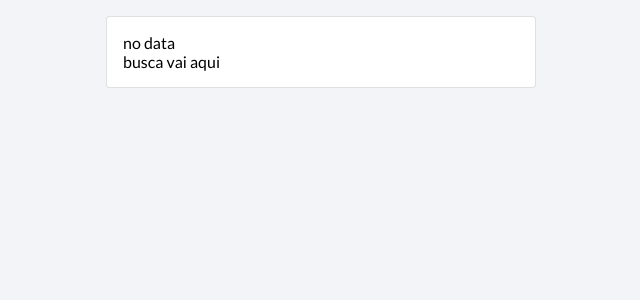
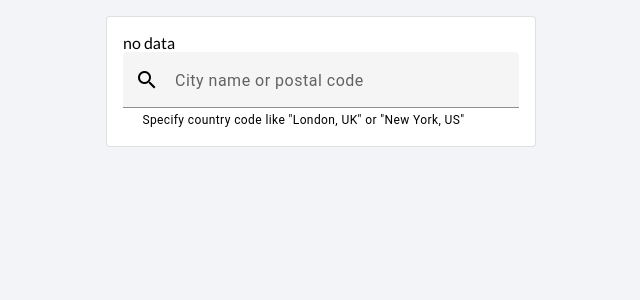
Before and after one commit to ortegavan/weather, an Angular app: page / in a window 1280 px wide. Shown: the top 300 px of the page, without its empty margins (319-959 px from the left). Built offline with nearby package versions, Linux system fonts and the light colour scheme; no server answers.

Commit message:
feat: criado componente para busca de localidade

```diff
--- a/src/app/app.component.html
+++ b/src/app/app.component.html
@@ -2,9 +2,7 @@
     <mat-card appearance="outlined">
         <mat-card-content>
             <app-current-weather></app-current-weather>
-            <div>
-                busca vai aqui
-            </div>
+            <app-city-search></app-city-search>
         </mat-card-content>
     </mat-card>
 </div>
--- /dev/null
+++ b/src/app/city-search/city-search.component.css
@@ -0,0 +1,3 @@
+.full-width {
+    width: 100%;
+}
--- /dev/null
+++ b/src/app/city-search/city-search.component.html
@@ -0,0 +1,19 @@
+<form>
+    <mat-form-field class="full-width">
+        <mat-label>
+            City name or postal code
+        </mat-label>
+        <mat-icon matPrefix>
+            search
+        </mat-icon>
+        <input matInput [formControl]="search">
+        <mat-hint>
+            Specify country code like "London, UK" or "New York, US"
+        </mat-hint>
+        @if (search.invalid) {
+        <mat-error>
+            Type more than one character to search
+        </mat-error>
+        }
+    </mat-form-field>
+</form>
--- /dev/null
+++ b/src/app/city-search/city-search.component.ts
@@ -0,0 +1,46 @@
+import { Component, OnInit, inject } from '@angular/core';
+import {
+    FormControl,
+    FormsModule,
+    ReactiveFormsModule,
+    Validators,
+} from '@angular/forms';
+import { MatFormFieldModule } from '@angular/material/form-field';
+import { MatInputModule } from '@angular/material/input';
+import { MatIconModule } from '@angular/material/icon';
+import { WeatherService } from '../weather/weather.service';
+import { debounceTime } from 'rxjs';
+
+@Component({
+    selector: 'app-city-search',
+    standalone: true,
+    imports: [
+        FormsModule,
+        ReactiveFormsModule,
+        MatFormFieldModule,
+        MatInputModule,
+        MatIconModule,
+    ],
+    templateUrl: './city-search.component.html',
+    styleUrl: './city-search.component.css',
+})
+export class CitySearchComponent implements OnInit {
+    service = inject(WeatherService);
+    search = new FormControl('', [Validators.minLength(2)]);
+
+    ngOnInit(): void {
+        this.search.valueChanges.pipe(debounceTime(1000)).subscribe((value) => {
+            if (!this.search.invalid && value) {
+                const input = value.split(',').map((s: string) => s.trim());
+                this.service
+                    .getCurrentWeather(
+                        input[0],
+                        input.length > 1 ? input[1] : undefined,
+                    )
+                    .subscribe((weather) => {
+                        console.log(weather);
+                    });
+            }
+        });
+    }
+}
--- a/src/styles.css
+++ b/src/styles.css
@@ -12,6 +12,10 @@ body {
 
 body {
     background-color: #f2f4f8;
+}
+
+body,
+input {
     font-family: "Lato", sans-serif;
 }
 
```
Also changed, not shown: src/app/app.component.ts (+7 -1 lines), 1 other file (tests, documents, lock files or other folders).
